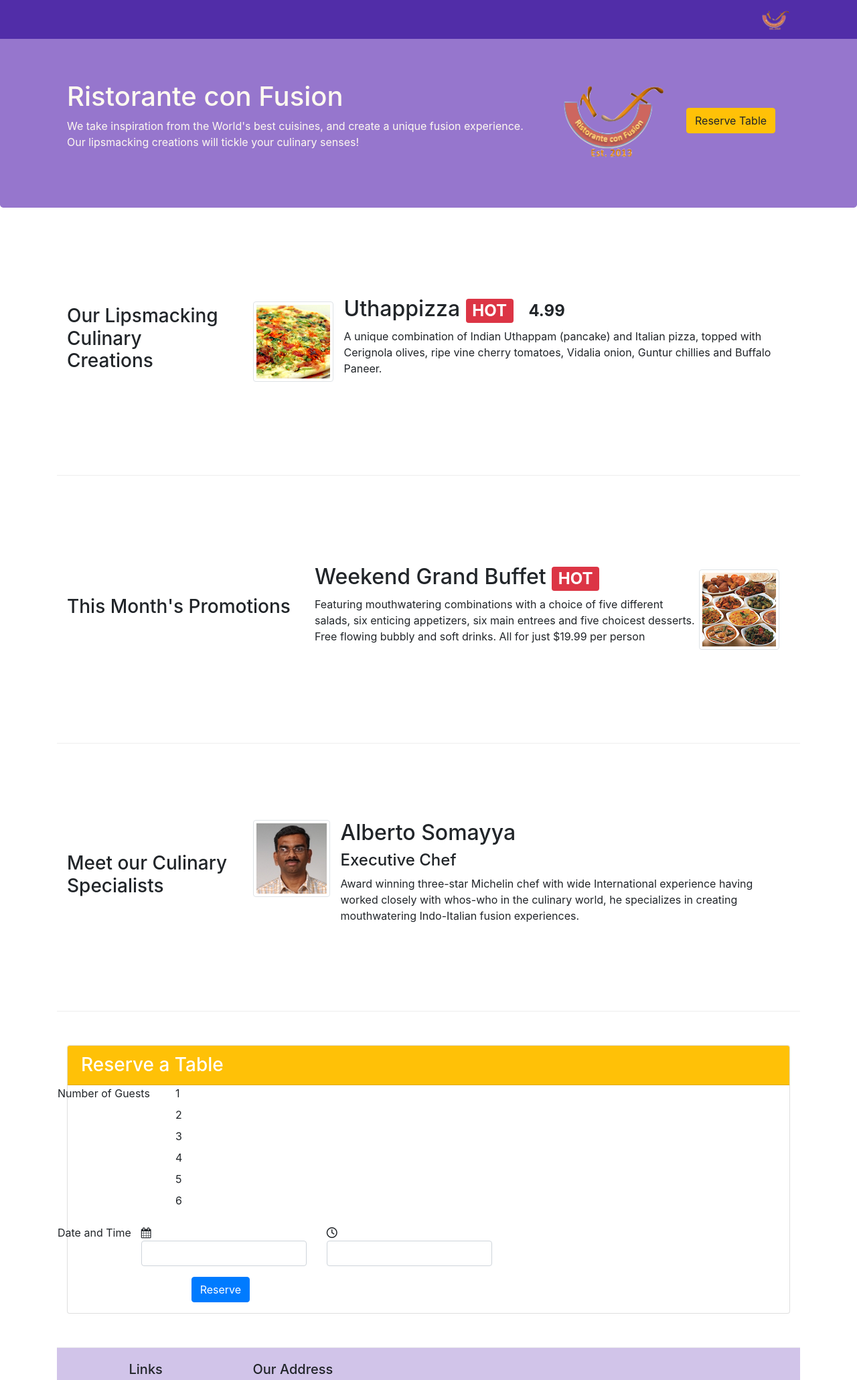
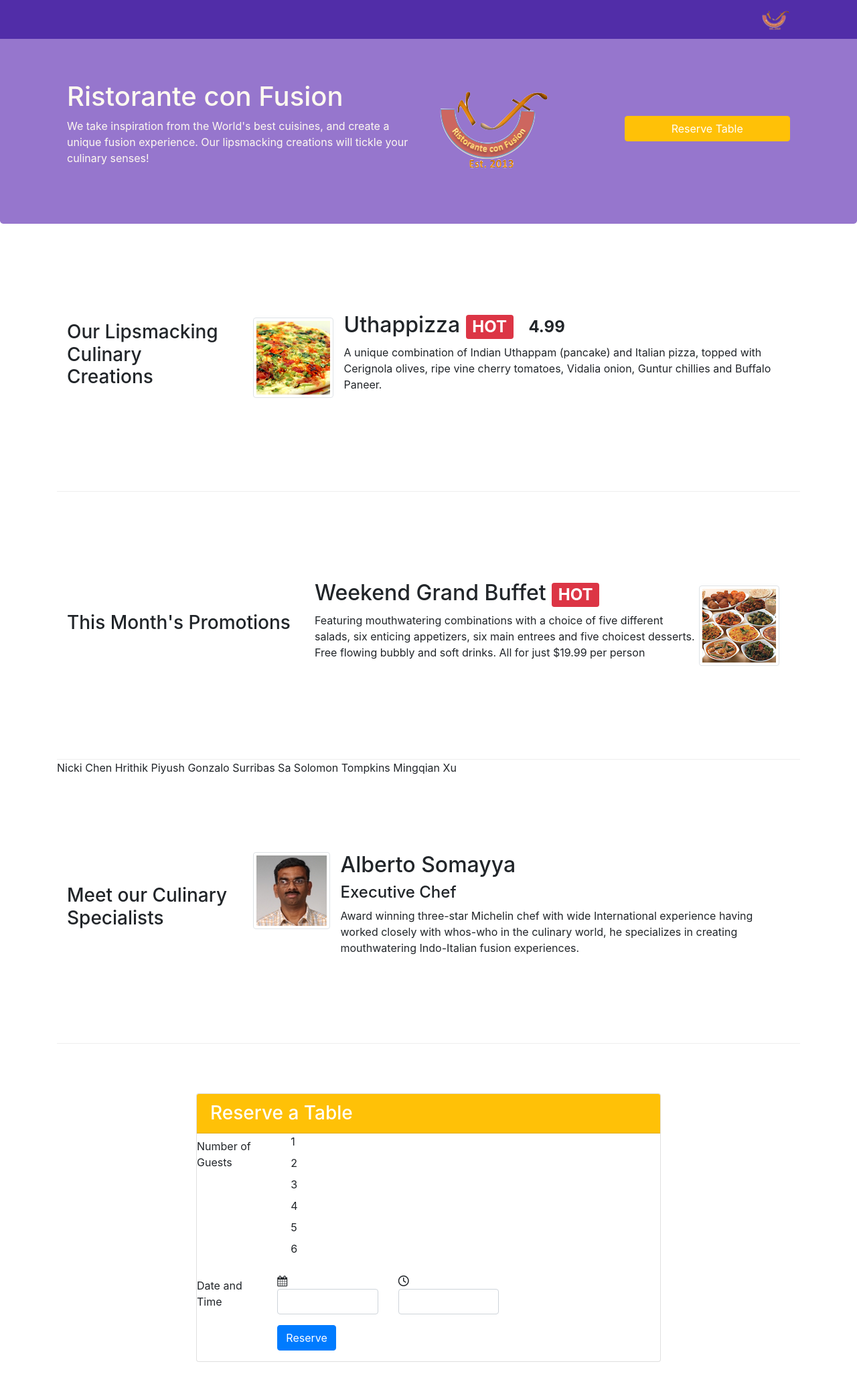
Before and after one commit to kamil-filip/BootstrapGrid, a plain HTML site: page index.html in a window 1280 px wide. Shown: the top 2060 px of the page at 67% size. Drawn offline with nearby package versions, Linux system fonts and the light colour scheme; files that its build step writes are made by us from their sources.

Commit message:
better version

```diff
--- a/css/styles.css
+++ b/css/styles.css
@@ -39,5 +39,5 @@ body {
 }
 
 .custom-radio {
-    padding: 0px 0px 0px 23px;
+    padding: 0px 0px 0px 20px;
 }
--- a/index.html
+++ b/index.html
@@ -36,18 +36,16 @@
     <header class="jumbotron">
         <div class="container">
             <div class="row row-header">
-                <div class="col-12 col-sm-8"> <!-- dla mmalych ekranow bierze 12 kolumn a dla od srednio malych do wielkich tylko 8 (pozostale 4 beda uzyte dla nastepnego)-->
+                <div class="col-12 col-sm-6"> <!-- dla mmalych ekranow bierze 12 kolumn a dla od srednio malych do wielkich tylko 8 (pozostale 4 beda uzyte dla nastepnego)-->
                     <h1>Ristorante con Fusion</h1>
                     <p>We take inspiration from the World's best cuisines, and create a unique fusion experience. Our lipsmacking creations will tickle your culinary senses!</p>
                 </div>
-                <div class="col col-sm align-self-center"> <!-- dla extra malych ekranow to bedzie pod, dla duzych obok -->
-                    <img src="img/logo.png" class="img-fluid">
-                </div>
-                <div class="col-12 col-sm-2 align-self-center">
-                    <button type="submit" class="btn btn-warning" onClick="document.getElementById('card').scrollIntoView();">
-                        Reserve Table
-                    </button>
-                </div>
+                <div class="col col-sm-3 align-self-center">
+                        <img src="img/logo.png" class="img-fluid">
+                   </div>
+                <div class="col col-sm-3 align-self-center">
+                        <a class="btn btn-block btn-warning text-white" href="#reserve">Reserve Table</a>
+                    </div>
 
             </div>
         </div>
@@ -83,8 +81,11 @@
                     src="img/buffet.png" alt="buffet">
                 </div>
             </div>
-        </div>
-
+        </div>Nicki Chen
+        Hrithik Piyush
+        Gonzalo Surribas Sa
+        Solomon Tompkins
+        Mingqian Xu
         <div class="row row-content align-items-center">
             <div class="col-sm-4 col-md-3 flex-last">
                 <h3>Meet our Culinary Specialists</h3>
@@ -101,15 +102,26 @@
                 </div>
             </div>
         </div>
+<!-- Initialize Bootstrap functionality -->
+<script>
+        // Initialize tooltip component
+        $(function () {
+          $('[data-toggle="tooltip"]').tooltip()
+        })
 
+        // Initialize popover component
+        $(function () {
+          $('[data-toggle="popover"]').popover()
+        })
+        </script>
         <div class="row row-content align-items-center" id="card">
-            <div class="col-12 col-sm-12 mx-auto">
-                <div class="card">
+            <div class="col col-md-8 offset-sm-2">
+                <div class="card mt-4 mb-4 mr-2 ml-2" id="reserve">
                     <h3 class="card-header bg-warning text-white">Reserve a Table</h3>
                     <div class="card-block">
                         <div class="form-group row">
-                            <label for="numberOfGuests" class="form-check-label">Number of Guests</label>
-                            <div class="col-12 col-sm-6">
+                            <label for="numberOfGuests" class="col-12 col-md-2 col-form-label">Number of Guests</label>
+                            <div class="col col-md-10">
                                         <label class="custom-control custom-radio">
                                             <input id="radio1" name="radio" type="radio" class="custom-control-input">
                                             <span class="custom-control-indicator"></span>
@@ -151,8 +163,8 @@
 
                         </div>
                         <div class="form-group row">
-                                <label for="dateTime" class="form-check-label">Date and Time</label>
-                                <div class="col-12 col-sm-3">
+                                <label for="dateTime" class="col-md-2 col-form-label">Date and Time</label>
+                                <div class="col-5 col-sm-4 col-md-3">
                                       <div class="input-group">
                                         <span class="input-group-addon">
                                             <span class="fa fa-calendar"></span>
@@ -164,7 +176,7 @@
 
                                 </div>
 
-                                <div class="col-12 col-sm-3 ">
+                                <div class="col-5 col-sm-4 col-md-3">
                                         <div class="input-group">
                                           <span class="input-group-addon">
                                               <span class="fa fa-clock-o"></span>
```
